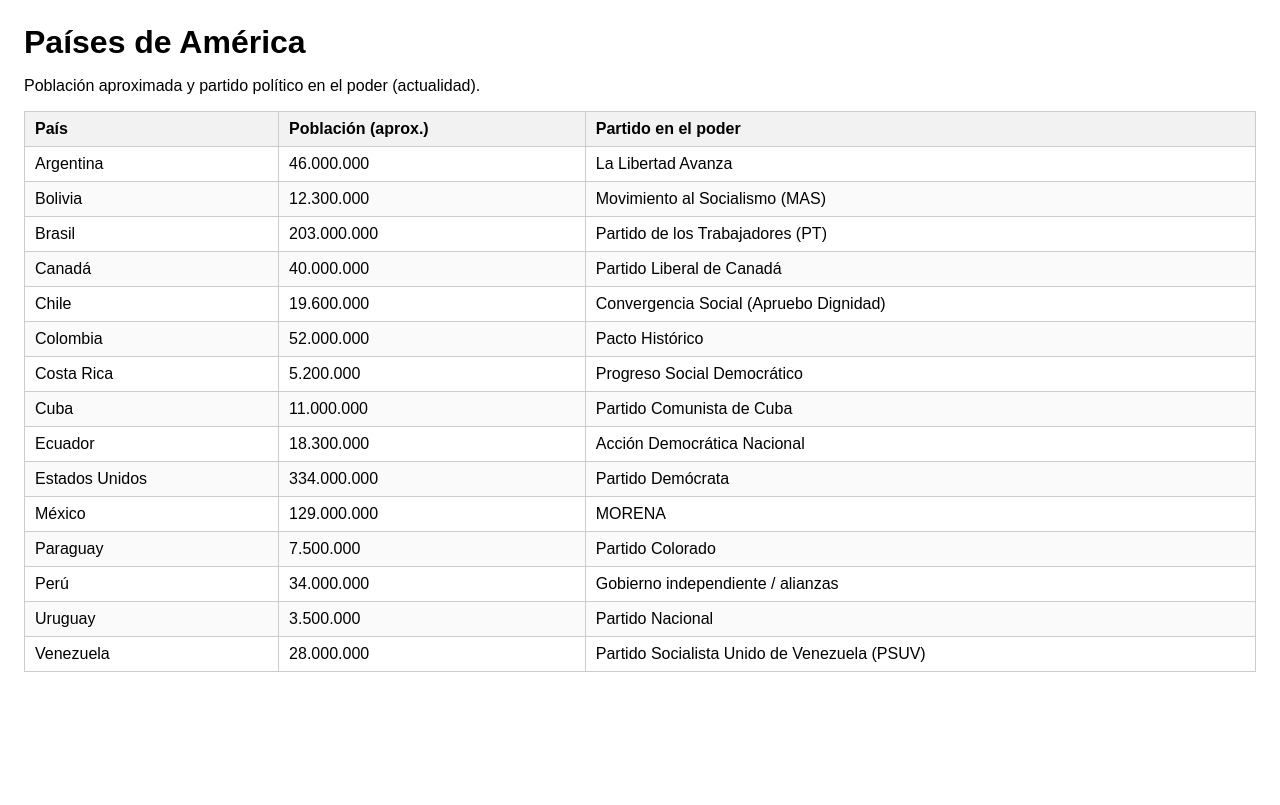
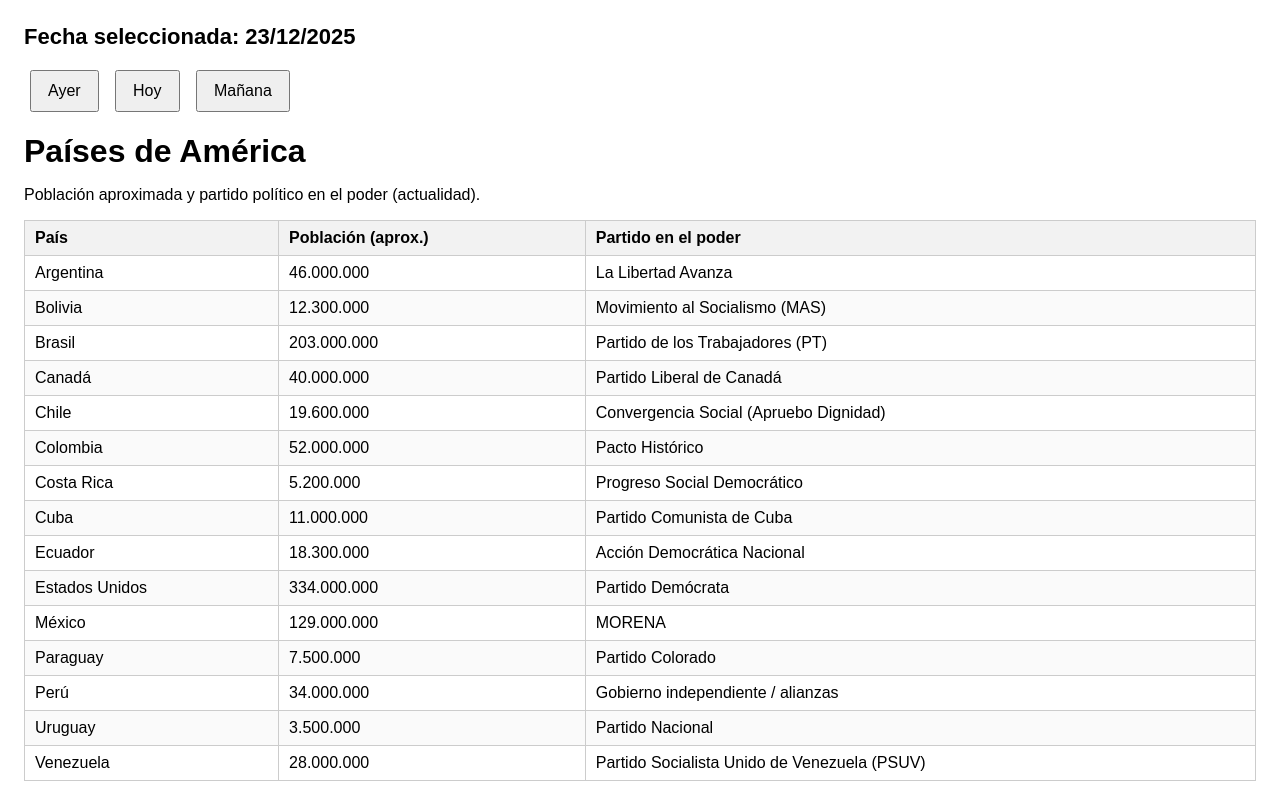
Before and after one commit to adg08101/new_test_project, a website: page public/index.html in a window 1280 px wide. Drawn offline with Linux system fonts and the light colour scheme.

Commit message:
new features

```diff
--- a/package.json
+++ b/package.json
@@ -4,7 +4,8 @@
   "main": "index.js",
   "scripts": {
     "compile": "tsc .\\tests\\examples.ts",
-    "node:ts": "node .\\tests\\examples.js"
+    "node:ts": "node .\\tests\\examples.js",
+    "start": "node server.js"
   },
   "author": "",
   "license": "ISC",
--- a/public/index.html
+++ b/public/index.html
@@ -1,5 +1,6 @@
 <!DOCTYPE html>
 <html lang="es">
+
 <head>
   <meta charset="UTF-8" />
   <title>Países de América – Población y partido en el poder</title>
@@ -8,27 +9,87 @@
       font-family: Arial, Helvetica, sans-serif;
       margin: 24px;
     }
+
     h1 {
       margin-bottom: 12px;
     }
+
     table {
       border-collapse: collapse;
       width: 100%;
     }
-    th, td {
+
+    th,
+    td {
       border: 1px solid #ccc;
       padding: 8px 10px;
       text-align: left;
     }
+
     th {
       background-color: #f2f2f2;
     }
+
     tr:nth-child(even) {
       background-color: #fafafa;
     }
+
+    #fecha {
+      display: block;
+      font-size: 22px;
+      font-weight: bold;
+      margin-bottom: 20px;
+    }
+
+    button {
+      padding: 10px 16px;
+      margin: 0 6px;
+      font-size: 16px;
+      cursor: pointer;
+    }
   </style>
 </head>
+
 <body>
+
+  <label id="fecha"></label>
+
+  <div>
+    <button onclick="cambiarDia(-1)">Ayer</button>
+    <button onclick="irHoy()">Hoy</button>
+    <button onclick="cambiarDia(1)">Mañana</button>
+  </div>
+
+  <script>
+    let fechaActual = new Date();
+
+    function formatearFecha(fecha) {
+      const opciones = {
+        day: "2-digit",
+        month: "2-digit",
+        year: "numeric"
+      };
+      return fecha.toLocaleDateString("es-ES", opciones);
+    }
+
+    function mostrarFecha() {
+      document.getElementById("fecha").textContent =
+        "Fecha seleccionada: " + formatearFecha(fechaActual);
+    }
+
+    function cambiarDia(dias) {
+      fechaActual.setDate(fechaActual.getDate() + dias);
+      mostrarFecha();
+    }
+
+    function irHoy() {
+      fechaActual = new Date();
+      mostrarFecha();
+    }
+
+    // Inicialización
+    mostrarFecha();
+  </script>
 
   <h1>Países de América</h1>
   <p>Población aproximada y partido político en el poder (actualidad).</p>
@@ -121,4 +182,5 @@
   </table>
 
 </body>
+
 </html>
```
Also changed, not shown: tests/saeuy.spec.ts (+1 -1 lines).
